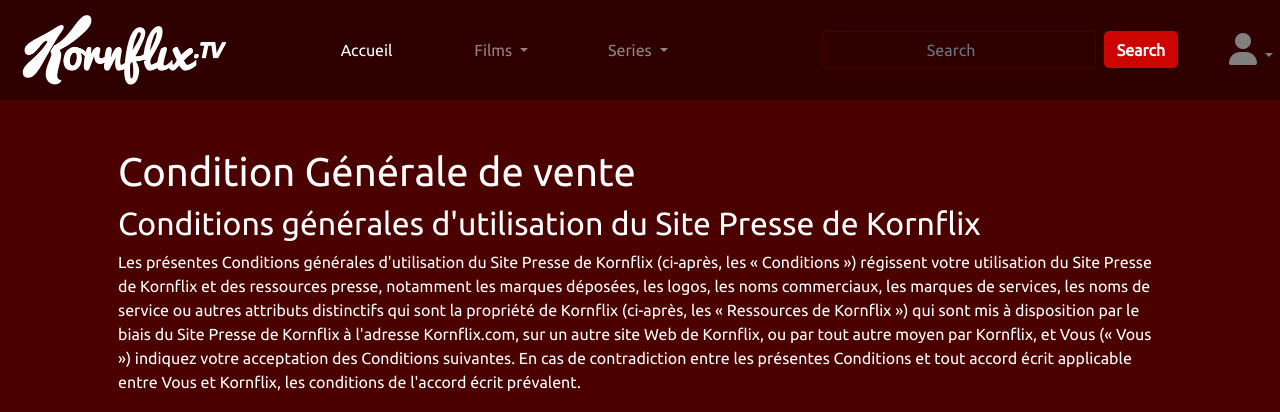
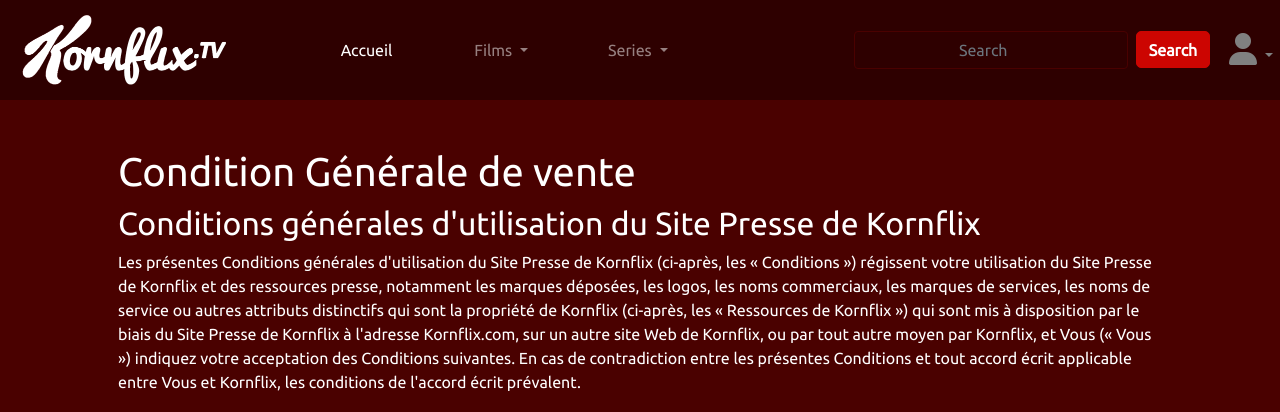
Before and after one commit to Bunyaminserbest/CornFlix, a PHP site: template view/cgvView.php in a window 1280 px wide. Shown: the top 412 px of the page. Run offline with PHP 8.4, Linux system fonts and the light colour scheme; the template is opened without the code that fills it, so the values that code supplies are empty; the visitor is signed in with stand-in values (Sample User, id 1); some libraries are stand-ins or nearby versions.

Commit message:
resolve css

```diff
--- a/css/style.css
+++ b/css/style.css
@@ -2,7 +2,6 @@ body {
   background-color: #4A0100 !important;
   color: white !important;
   width: 100%;
-
   height: 100vh;
   font-family: 'Ubuntu', sans-serif;
 }
@@ -38,9 +37,7 @@ footer > ul{
 justify-content:space-between;
 
 }
-.navbar-nav{
-  float: left !important;
-}
+
 .navLi {
   list-style: none;
   font-size: small;
@@ -49,16 +46,14 @@ justify-content:space-between;
 .navUl {
   width: 50%;
   margin: auto;
-  margin-left: -12%;
-}
-.form-inline{
-  margin-right: 2%;
+  margin-left:-12%;
 }
 
+.form-inline{
+  margin-right:-2%;
+}
 a {
   color: inherit;
-
-
 }
 
 a:hover {
@@ -128,4 +123,3 @@ hr {
     justify-content: center;
     margin:auto;
   }
-  }
```
